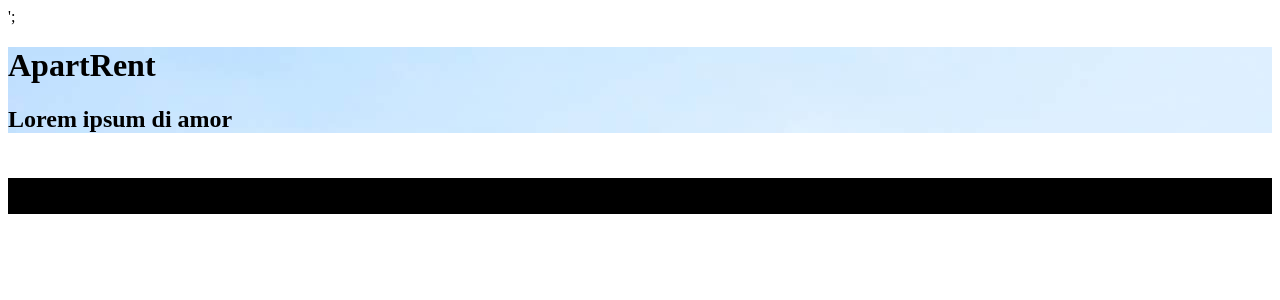
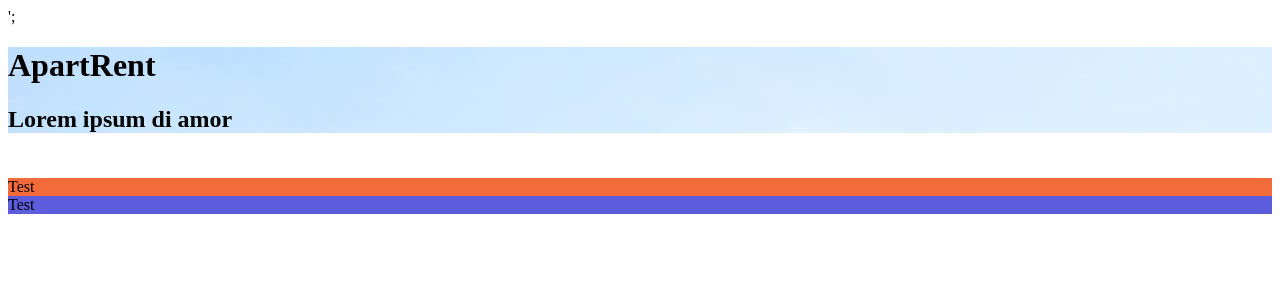
Before and after one commit to folkertleistra/DDWT18_final, a PHP site: page /views/home.php in a window 1280 px wide. Shown: the top 300 px of the page. Run offline with PHP 8.4, Linux system fonts and the light colour scheme; the template is opened without the code that fills it, so the values that code supplies are empty.

Commit message:
Php changes

```diff
--- a/css/home.css
+++ b/css/home.css
@@ -12,6 +12,12 @@
     margin-bottom: 200px;
 }
 .home-btn {
-    background-color: #000;
+
+}
+.hb-1 {
+    background-color: #f26b3a;
+}
+.hb-2 {
+    background-color: #5c5cdc;
 }
 /* END: HOME BUTTON SECTION */
--- a/views/home.php
+++ b/views/home.php
@@ -23,14 +23,14 @@
         <div class="container-fluid home-button-section">
             <div class="row justify-content-center">
 
-                <div class="col-3 home-btn-col">
-                  <div class="home-btn">
+                <div class="col-lg-3 col-md-4 col-sm-6 home-btn-col">
+                  <div class="home-btn hb-1">
                       Test
                   </div>
                 </div>
 
-                <div class="col-3 home-btn-col">
-                  <div class="home-btn">
+                <div class="col-lg-3 col-md-4 col-sm-6 home-btn-col">
+                  <div class="home-btn hb-2">
                       Test
                   </div>
                 </div>
```
